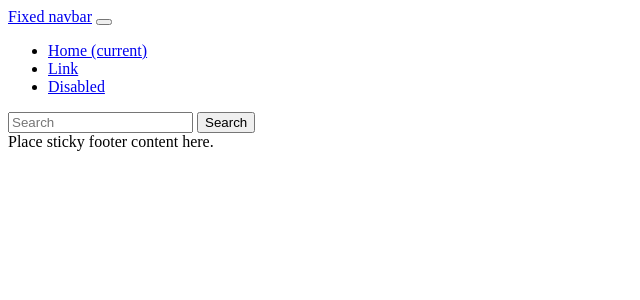
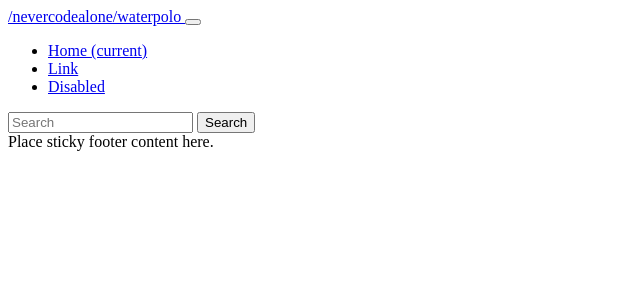
Before and after one commit to nevercodealone/waterpolo, a Symfony app: template templates/base.html.twig in a window 1280 px wide. Shown: the top 300 px of the page, without its empty margins (0-640 px from the left). Run offline with Twig, Linux system fonts and the light colour scheme; the template is opened without the code that fills it, so the values that code supplies are empty; some libraries are stand-ins or nearby versions.

Commit message:
add fornt awesome brands and add to base template nca github link

```diff
--- a/assets/css/global.scss
+++ b/assets/css/global.scss
@@ -5,3 +5,7 @@ $primary: darken(#428bca, 20%);
 
 // the ~ allows you to reference things in node_modules
 @import "~bootstrap/scss/bootstrap";
+@import '~@fortawesome/fontawesome-free/scss/fontawesome';
+@import '~@fortawesome/fontawesome-free/scss/regular';
+@import '~@fortawesome/fontawesome-free/scss/solid';
+@import '~@fortawesome/fontawesome-free/scss/brands';
--- a/assets/js/app.js
+++ b/assets/js/app.js
@@ -8,6 +8,9 @@
 // any CSS you require will output into a single css file (app.css in this case)
 require('../css/app.css');
 import 'bootstrap/dist/css/bootstrap.min.css';
+require('@fortawesome/fontawesome-free/css/all.min.css');
+require('@fortawesome/fontawesome-free/css/brands.min.css');
+require('@fortawesome/fontawesome-free/js/all.js');
 
 const $ = require('jquery');
 // this "modifies" the jquery module: adding behavior to it
--- a/package.json
+++ b/package.json
@@ -1,5 +1,9 @@
 {
     "devDependencies": {
+        "@fortawesome/fontawesome-free": "^5.11.2",
+        "@fortawesome/free-brands-svg-icons": "^5.11.2",
+        "@fortawesome/free-regular-svg-icons": "^5.11.2",
+        "@fortawesome/free-solid-svg-icons": "^5.11.2",
         "@symfony/webpack-encore": "^0.28.0",
         "bootstrap": "^4.4.1",
         "core-js": "^3.0.0",
--- a/templates/base.html.twig
+++ b/templates/base.html.twig
@@ -18,7 +18,10 @@
         <header>
             <!-- Fixed navbar -->
             <nav class="navbar navbar-expand-md navbar-dark fixed-top bg-dark">
-                <a class="navbar-brand" href="#">Fixed navbar</a>
+                <a class="navbar-brand" href="https://github.com/nevercodealone/waterpolo" rel="nofollow">
+                    <i class="fab fa-github"></i>
+                    /nevercodealone/waterpolo
+                </a>
                 <button class="navbar-toggler" type="button" data-toggle="collapse" data-target="#navbarCollapse" aria-controls="navbarCollapse" aria-expanded="false" aria-label="Toggle navigation">
                     <span class="navbar-toggler-icon"></span>
                 </button>
```
Also changed, not shown: 1 other file.
